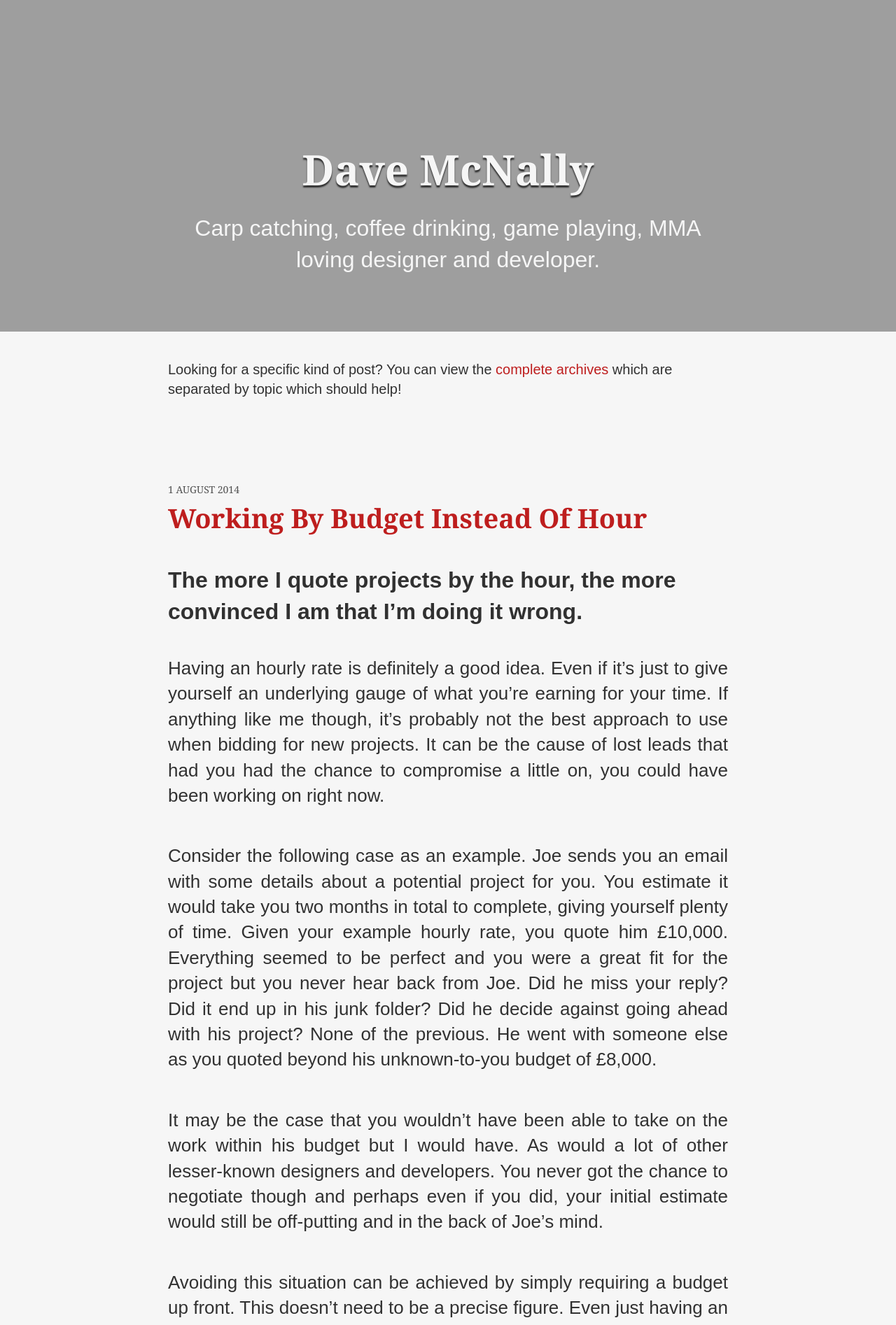
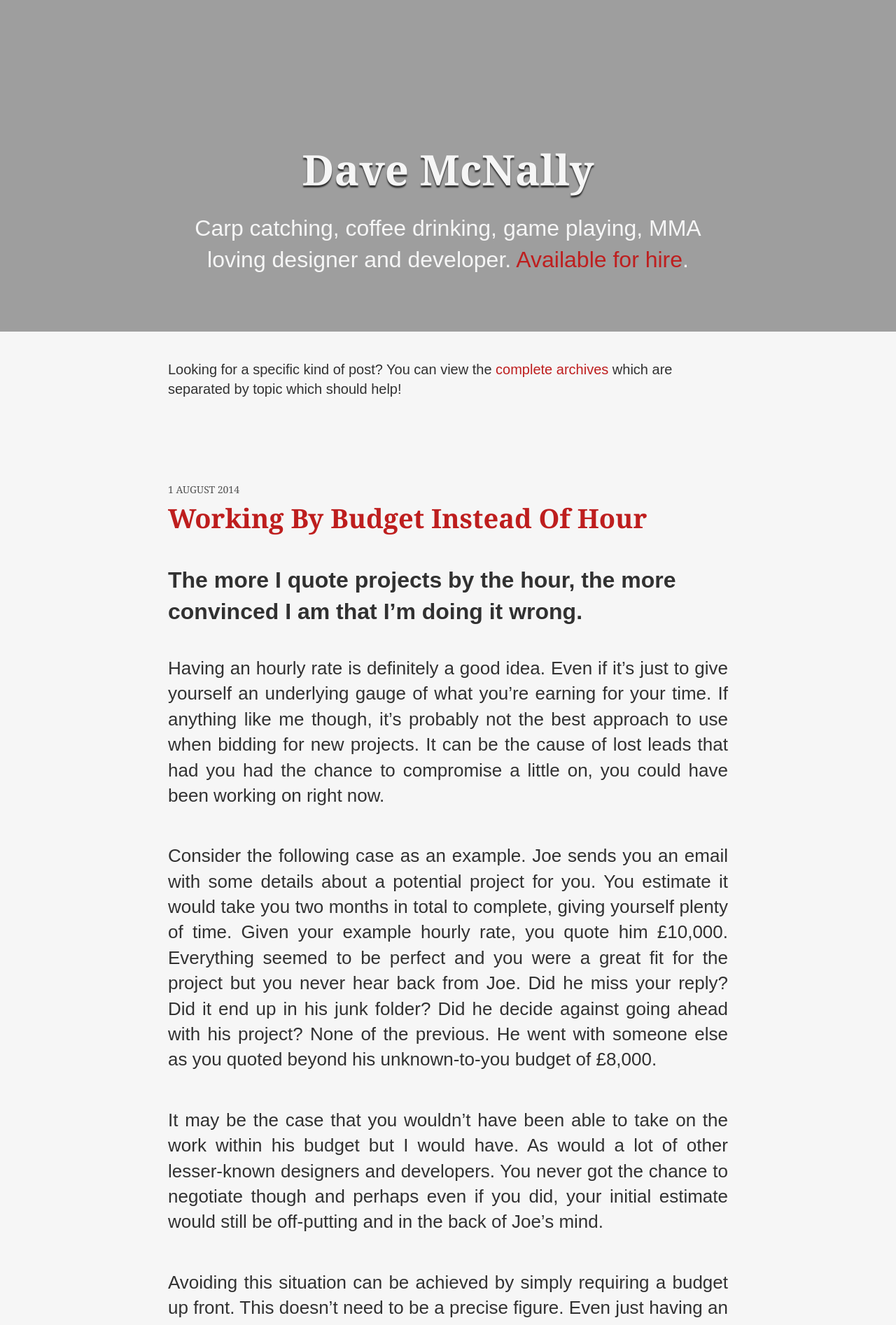
Before and after one commit to davemcnally/davemcnally.github.io, a Jekyll site: the page built from index.html, in a window 1280 px wide. Shown: the top 1894 px of the page at 70% size. Built offline with Jekyll 4.4.1, drawn with Linux system fonts in a browser that asks for light colours; Markdown is read by kramdown in place of the engine named in the settings; the list of posts is cut into pages by our own code.

Commit message:
Folio link added to header.

```diff
--- a/_includes/_header.html
+++ b/_includes/_header.html
@@ -1,6 +1,6 @@
 <header>
     <div class="wrap group">
         <a class="logo" href="{{ site.url }}">{{ site.site_name }}</a>
-        <p>{{ site.description }}</p>
+        <p>{{ site.description }} <a href="http://dave.mn" title="Hire Me">Available for hire</a>.</p>
     </div><!-- //wrap group -->
 </header>
--- a/scss/main.scss
+++ b/scss/main.scss
@@ -44,6 +44,10 @@
     font-size: 22px;
     color: $offwhite;
     margin-top: 20px;
+}
+
+header p a {
+    color: $mainlink;
 }
 
 #filter {
```
Also changed, not shown: css/styles.css.
